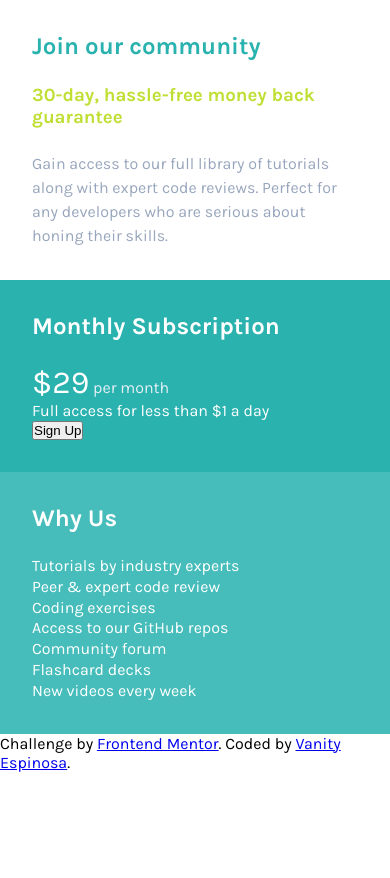
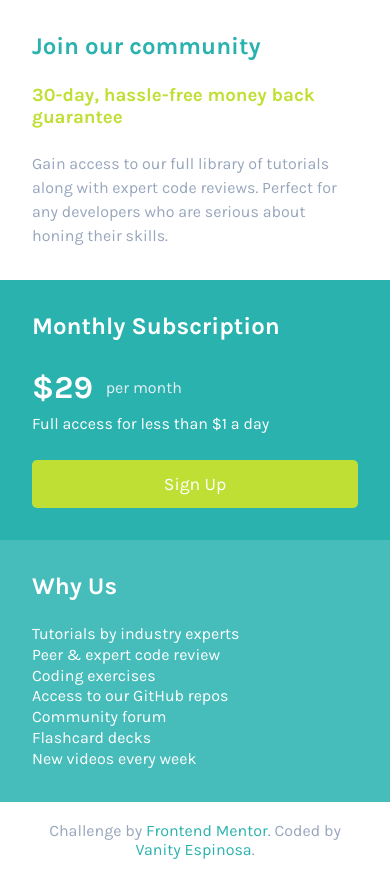
Before and after one commit to vanityespinosa/Single-Price-Grid-Component, a plain HTML site: page index.html in a window 390 px wide. Before the commit the page ends 844 px from the top, so only its background shows below. Drawn offline with Linux system fonts and the light colour scheme.

Commit message:
Complete Mobile design.

```diff
--- a/index.html
+++ b/index.html
@@ -17,7 +17,7 @@
   </section>
   <section id="subscription">
     <h2>Monthly Subscription</h2>
-    <p><span class="amount">&dollar;29</span><span class="subscript"> per month</span></p>
+    <p class="price"><span class="amount">&dollar;29</span><span class="subscript"> per month</span></p>
     <p>Full access for less than &dollar;1 a day</p>
     <button>Sign Up</button>
   </section>
@@ -35,8 +35,7 @@
   </section>
   <footer>
     <p class="attribution">
-      Challenge by <a href="https://www.frontendmentor.io?ref=challenge" target="_blank">Frontend Mentor</a>.
-      Coded by <a href="#">Vanity Espinosa</a>.
+      Challenge by <a href="https://www.frontendmentor.io?ref=challenge" target="_blank">Frontend Mentor</a>. Coded by <a href="#">Vanity Espinosa</a>. <!-- Need to remember to add link to my portfolio -->
     </p>
   </footer>
 </body>
--- a/styles.css
+++ b/styles.css
@@ -56,11 +56,38 @@ h2, h3 {
     background: var(--cyan);
     color: var(--white);
 }
+#subscription p {
+    line-height: 1.5;
+}
+#subscription .price {
+    display: flex;
+}
 #subscription .amount {
     font-size: 2rem;
+    font-weight: bold;
 }
 #subscription .subscript {
+    padding-left: 0.8rem;
     color: var(--lightGray);
+    align-self: center;
+    font-weight: lighter;
+}
+#subscription button {
+    border: none;
+    border-radius: 5px;
+    margin-top: 1.5rem;
+    width: 100%;
+    height: 3rem;
+    text-align: center;
+    color: var(--white);
+    background: var(--brightYellow);
+    font-size: 1.1rem;
+    font-family: 'Karla', sans-serif;
+}
+#subscription button:hover {
+    cursor: pointer;
+    background: var(--grayishBlue);
+    color: var(--brightYellow);
 }
 
 /******************************
@@ -77,6 +104,15 @@ h2, h3 {
 /******************************
     Footer Styles
 ******************************/
-/* footer {
-    height: 10vh;
-} */
+footer {
+    text-align: center;
+    color: var(--grayishBlue);
+    padding: 1.2rem 2rem;
+}
+footer a {
+    color: var(--cyan);
+    text-decoration: none;
+}
+footer a:hover {
+    text-decoration: underline;
+}
```
